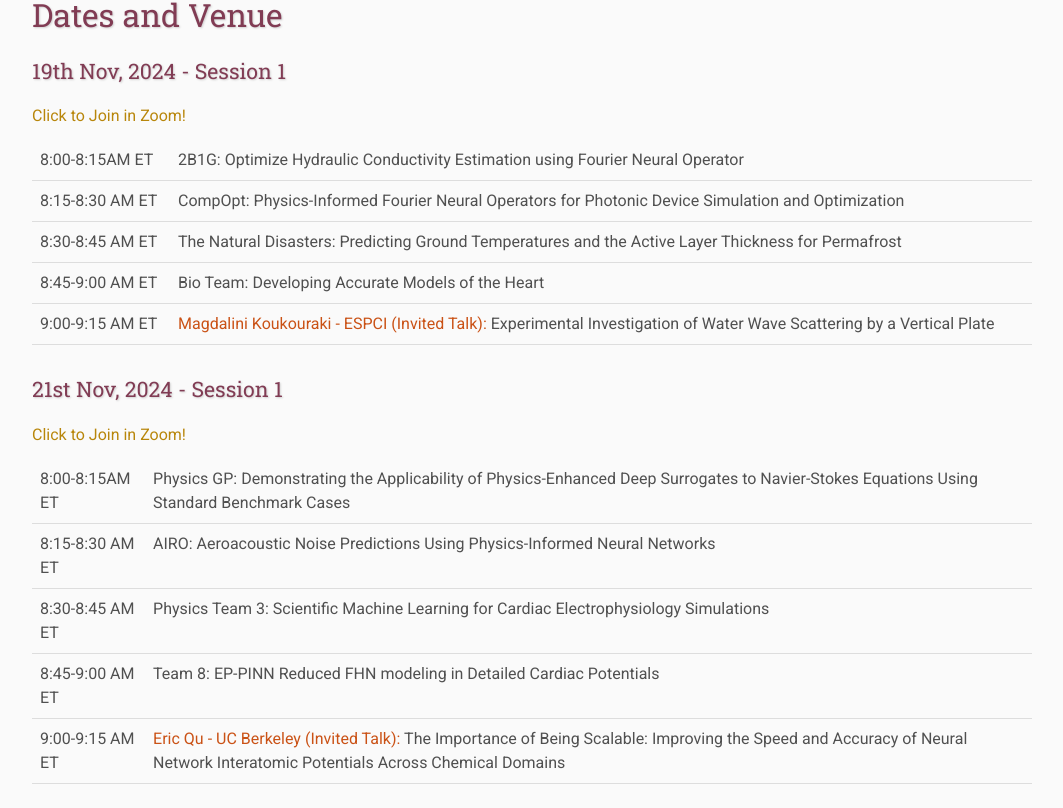
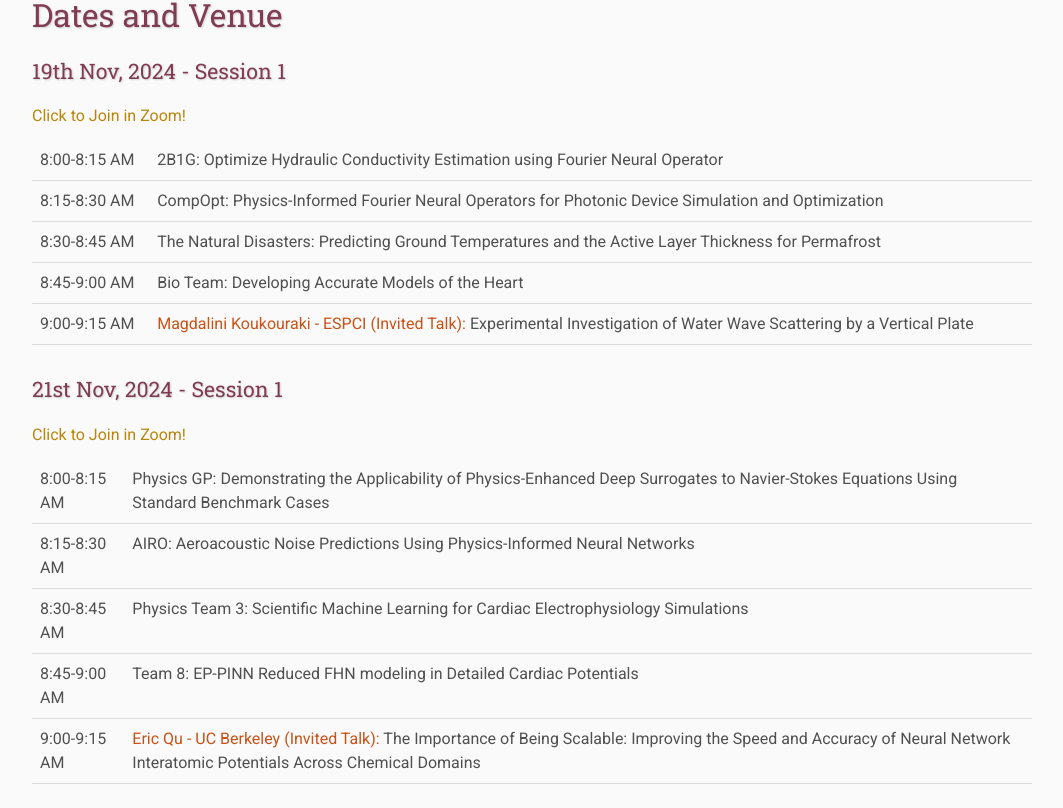
Before and after one commit to sciml-symposium/sciml-symposium-2024.github.io, a plain HTML site: page index.html in a window 1280 px wide. Shown: the part 1052-1860 px from the top of the page, without its empty margins (108-1171 px from the left). Drawn offline with Linux system fonts and the light colour scheme.

Commit message:
Update index.html
changed date format

```diff
--- a/index.html
+++ b/index.html
@@ -73,23 +73,23 @@
         <table class="news-table">
           <tbody>
             <tr>
-              <td>8:00-8:15AM ET</td>
+              <td>8:00-8:15 AM</td>
               <td>2B1G: Optimize Hydraulic Conductivity Estimation using Fourier Neural Operator</td>
             </tr>
             <tr>
-              <td>8:15-8:30 AM ET</td>
+              <td>8:15-8:30 AM</td>
               <td>CompOpt: Physics-Informed Fourier Neural Operators for Photonic Device Simulation and Optimization</td>
             </tr>
             <tr>
-                <td>8:30-8:45 AM ET</td>
+                <td>8:30-8:45 AM</td>
                 <td>The Natural Disasters: Predicting Ground Temperatures and the Active Layer Thickness for Permafrost</td>
               </tr>
               <tr>
-                <td>8:45-9:00 AM ET</td>
+                <td>8:45-9:00 AM</td>
                 <td>Bio Team: Developing Accurate Models of the Heart</td>
               </tr>
               <tr>
-                <td>9:00-9:15 AM ET</td>
+                <td>9:00-9:15 AM</td>
                 <td><span style="color:rgb(202, 82, 22);">Magdalini Koukouraki - ESPCI (Invited Talk):</span>  Experimental Investigation of Water Wave Scattering by a Vertical Plate</td>
               </tr>
 
@@ -102,23 +102,23 @@
         <table class="news-table">
           <tbody>
             <tr>
-              <td>8:00-8:15AM ET</td>
+              <td>8:00-8:15 AM</td>
               <td>Physics GP: Demonstrating the Applicability of Physics-Enhanced Deep Surrogates to Navier-Stokes Equations Using Standard Benchmark Cases</td>
             </tr>
             <tr>
-              <td>8:15-8:30 AM ET</td>
+              <td>8:15-8:30 AM</td>
               <td>AIRO: Aeroacoustic Noise Predictions Using Physics-Informed Neural Networks</td>
             </tr>
             <tr>
-                <td>8:30-8:45 AM ET</td>
+                <td>8:30-8:45 AM</td>
                 <td>Physics Team 3: Scientific Machine Learning for Cardiac Electrophysiology Simulations</td>
               </tr>
               <tr>
-                <td>8:45-9:00 AM ET</td>
+                <td>8:45-9:00 AM</td>
                 <td>Team 8: EP-PINN Reduced FHN modeling in Detailed Cardiac Potentials</td>
               </tr>
               <tr>
-                <td>9:00-9:15 AM ET</td>
+                <td>9:00-9:15 AM</td>
                 <td><span style="color:rgb(202, 82, 22);">Eric Qu - UC Berkeley (Invited Talk):</span>  The Importance of Being Scalable: Improving the Speed and Accuracy of Neural Network Interatomic Potentials Across Chemical Domains</td>
               </tr>
 
```
